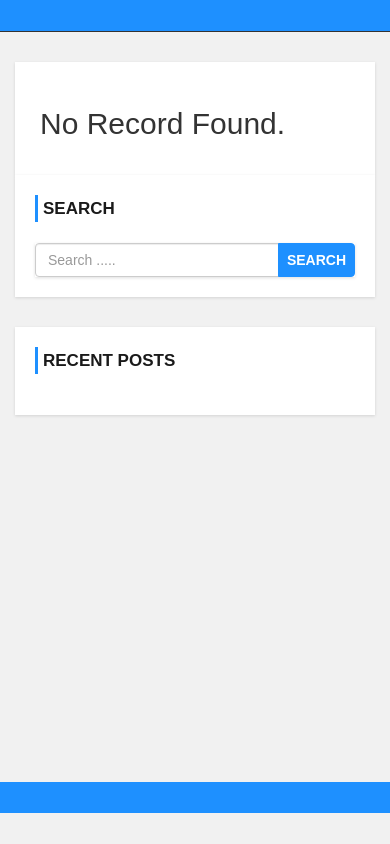
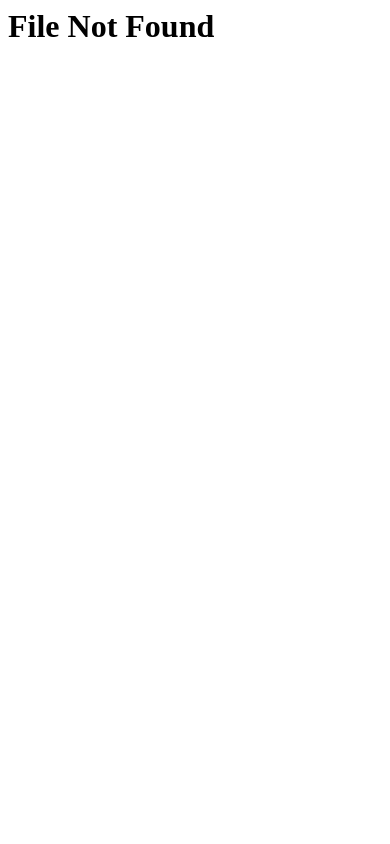
Before and after one commit to Annugupta56/Anupriyaa.github.io, a PHP site: page /news-site/ in a window 390 px wide. Run offline with PHP 8.4, Linux system fonts and the light colour scheme; data that the repository does not hold is empty.

Commit message:
Add files via upload

```diff
--- a/index.php
+++ b/index.php
@@ -1,101 +1,6 @@
-<?php include 'header.php'; ?>
-    <div id="main-content">
-        <div class="container">
-            <div class="row">
-                <div class="col-md-8">
-                    <!-- post-container -->
-                    <div class="post-container">
-                      <?php
-                        include "config.php";
+<html>
+  <body>
+    <h1>File Not Found</h1>
+  </body>
 
-                        /* Calculate Offset Code */
-                        $limit = 3;
-                        if(isset($_GET['page'])){
-                          $page = $_GET['page'];
-                        }else{
-                          $page = 1;
-                        }
-                        $offset = ($page - 1) * $limit;
-
-                        $sql = "SELECT post.post_id, post.title, post.description,post.post_date,post.author,
-                        category.category_name,user.username,post.category,post.post_img FROM post
-                        LEFT JOIN category ON post.category = category.category_id
-                        LEFT JOIN user ON post.author = user.user_id
-                        ORDER BY post.post_id DESC LIMIT {$offset},{$limit}";
-
-                        $result = mysqli_query($conn, $sql) or die("Query Failed.");
-                        if(mysqli_num_rows($result) > 0){
-                          while($row = mysqli_fetch_assoc($result)) {
-                      ?>
-                        <div class="post-content">
-                            <div class="row">
-                                <div class="col-md-4">
-                                  <a class="post-img" href="single.php?id=<?php echo $row['post_id']; ?>"><img src="admin/upload/<?php echo $row['post_img']; ?>" alt=""/></a>
-                                </div>
-                                <div class="col-md-8">
-                                  <div class="inner-content clearfix">
-                                      <h3><a href='single.php?id=<?php echo $row['post_id']; ?>'><?php echo $row['title']; ?></a></h3>
-                                      <div class="post-information">
-                                          <span>
-                                              <i class="fa fa-tags" aria-hidden="true"></i>
-                                              <a href='category.php?cid=<?php echo $row['category']; ?>'><?php echo $row['category_name']; ?></a>
-                                          </span>
-                                          <span>
-                                              <i class="fa fa-user" aria-hidden="true"></i>
-                                              <a href='author.php?aid=<?php echo $row['author']; ?>'><?php echo $row['username']; ?></a>
-                                          </span>
-                                          <span>
-                                              <i class="fa fa-calendar" aria-hidden="true"></i>
-                                              <?php echo $row['post_date']; ?>
-                                          </span>
-                                      </div>
-                                      <p class="description">
-                                          <?php echo substr($row['description'],0,130) . "..."; ?>
-                                      </p>
-                                      <a class='read-more pull-right' href='single.php?id=<?php echo $row['post_id']; ?>'>read more</a>
-                                  </div>
-                                </div>
-                            </div>
-                        </div>
-                        <?php
-                          }
-                        }else{
-                          echo "<h2>No Record Found.</h2>";
-                        }
-
-                        // show pagination
-                        $sql1 = "SELECT * FROM post";
-                        $result1 = mysqli_query($conn, $sql1) or die("Query Failed.");
-
-                        if(mysqli_num_rows($result1) > 0){
-
-                          $total_records = mysqli_num_rows($result1);
-
-                          $total_page = ceil($total_records / $limit);
-
-                          echo '<ul class="pagination admin-pagination">';
-                          if($page > 1){
-                            echo '<li><a href="index.php?page='.($page - 1).'">Prev</a></li>';
-                          }
-                          for($i = 1; $i <= $total_page; $i++){
-                            if($i == $page){
-                              $active = "active";
-                            }else{
-                              $active = "";
-                            }
-                            echo '<li class="'.$active.'"><a href="index.php?page='.$i.'">'.$i.'</a></li>';
-                          }
-                          if($total_page > $page){
-                            echo '<li><a href="index.php?page='.($page + 1).'">Next</a></li>';
-                          }
-
-                          echo '</ul>';
-                        }
-                        ?>
-                    </div><!-- /post-container -->
-                </div>
-                <?php include 'sidebar.php'; ?>
-            </div>
-        </div>
-    </div>
-<?php include 'footer.php'; ?>
+</html>
```
